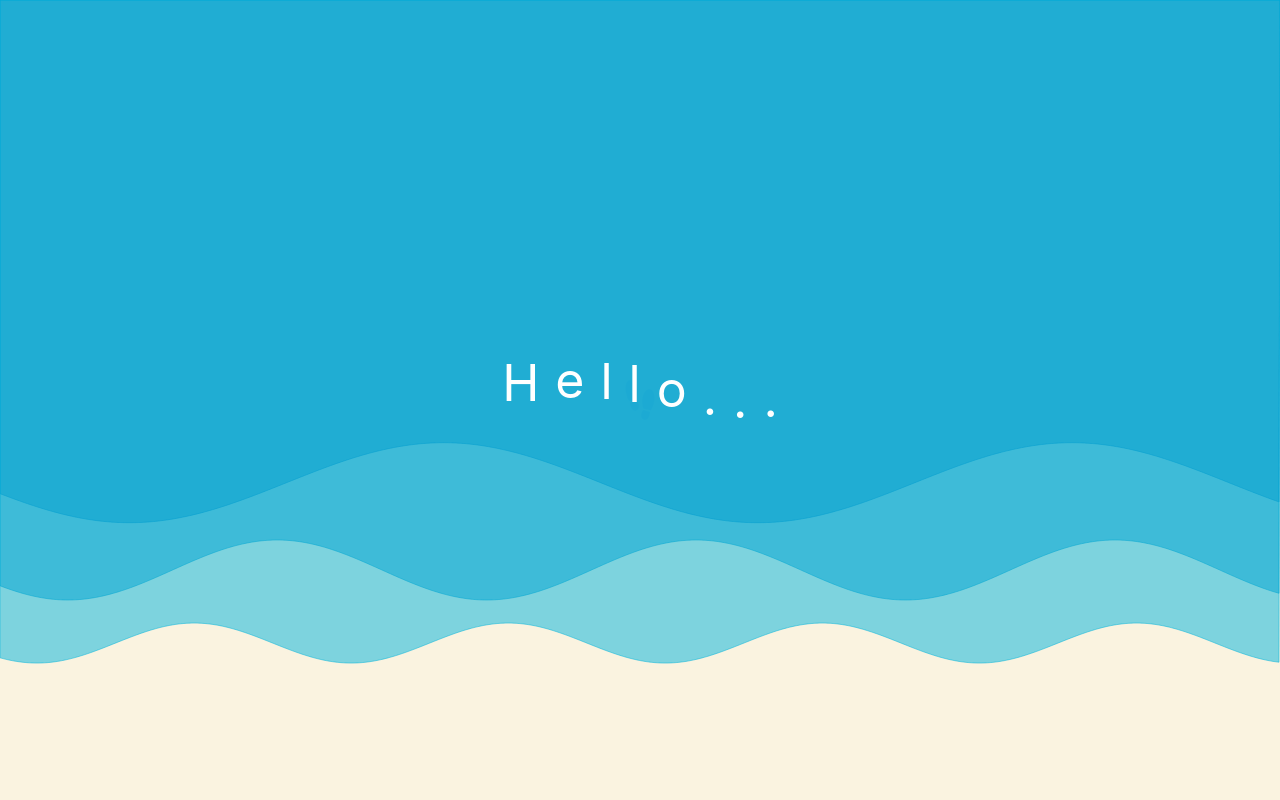
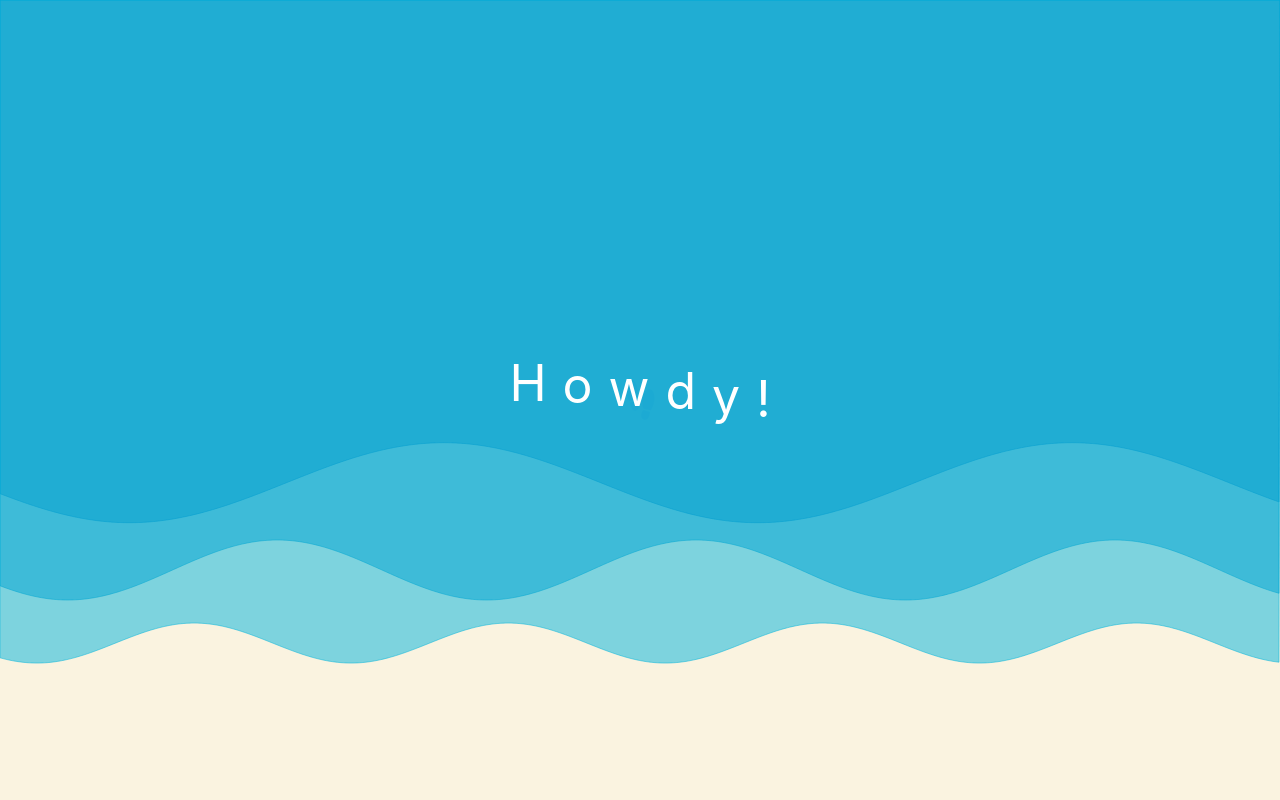
Before and after one commit to eightsuzuki/portofolio, a Next.js app: page / in a window 1280 px wide. Shown: the top 800 px of the page. Built offline with nearby package versions, Linux system fonts and the light colour scheme.

Commit message:
Update BouncingBox duration to 2s and add random text generation

```diff
--- a/src/components/BouncingBox.tsx
+++ b/src/components/BouncingBox.tsx
@@ -17,7 +17,7 @@ const BouncingBox: React.FC<BouncingBoxProps> = ({ text, fontSize, color, mx })
           key={index}
           char={char}
           delay={`${index * 0.1}s`}
-          duration="1s"
+          duration="2s"
           fontSize={fontSize}
           color={color}
           mx={mx}
--- a/src/pages/index.tsx
+++ b/src/pages/index.tsx
@@ -1,6 +1,5 @@
 import { useEffect, useState } from "react";
 import { Box, Flex, Text } from "@chakra-ui/react";
-import { ExternalLinkIcon } from "@chakra-ui/icons";
 import AOS from "aos";
 import "aos/dist/aos.css"; // AOSのCSSをインポート
 import WaveAnimation from "../components/WaveAnimation";
@@ -11,8 +10,8 @@ import Skills from "../components/Skills";
 import Experience from "../components/Experience";
 
 export default function Home() {
-  const [showMenuBar, setShowMenuBar] = useState(false);
   const [windowHeight, setWindowHeight] = useState(0);
+  const [randomText, setRandomText] = useState("");
 
   useEffect(() => {
     setWindowHeight(window.innerHeight);
@@ -21,21 +20,20 @@ export default function Home() {
       setWindowHeight(window.innerHeight);
     };
 
-    const handleScroll = () => {
-      const scrollY = window.scrollY;
-      const waveHeight = windowHeight * 0.75; // Waveアニメーションの高さをウィンドウの高さに基づいて設定
-    };
-
     window.addEventListener("resize", handleResize);
-    window.addEventListener("scroll", handleScroll);
 
     AOS.init({ duration: 1000 }); // AOSの初期化
 
     return () => {
       window.removeEventListener("resize", handleResize);
-      window.removeEventListener("scroll", handleScroll);
     };
-  }, [windowHeight]);
+  }, []);
+
+  useEffect(() => {
+    const texts = ["Hello...", "Welcome!", "Hi there!", "Howdy!", "I`m 8", "suzuki8"];
+    const randomIndex = Math.floor(Math.random() * texts.length);
+    setRandomText(texts[randomIndex]);
+  }, []);
 
   const waves = [
     {
@@ -66,13 +64,13 @@ export default function Home() {
 
   return (
     <Box>
-      <Box w="100%" h="100%" pb={5} bg="#faf3e0">
+      <Box w="100%" h="100%" bg="#faf3e0">
         <Box position="relative">
           <FootstepsIconComponent />
-          <Box
+          <Flex
             id="home"
+            direction="column" // 縦方向に並べる
             h="100vh"
-            display="flex"
             alignItems="center"
             justifyContent="center"
             position="relative"
@@ -88,14 +86,15 @@ export default function Home() {
               overflow="hidden"
             >
               <BouncingBox
-                text="Hello..."
+                text={randomText} // ランダムなテキストを表示
                 fontSize="50px"
                 color="white"
                 mx="8px"
               />
             </Box>
             <WaveAnimation waves={waves} />
-          </Box>
+          </Flex>
+          <Flex direction="column" alignItems="center" data-aos="fade-up">
             <Box id="about" data-aos="fade-up"></Box>
             <Box id="projects" data-aos="fade-up">
               <Projects />
@@ -106,6 +105,7 @@ export default function Home() {
             <Box id="experience" data-aos="fade-up">
               <Experience />
             </Box>
+          </Flex>
         </Box>
       </Box>
     </Box>
```
Lines whose indentation alone changed are shown as unchanged.
